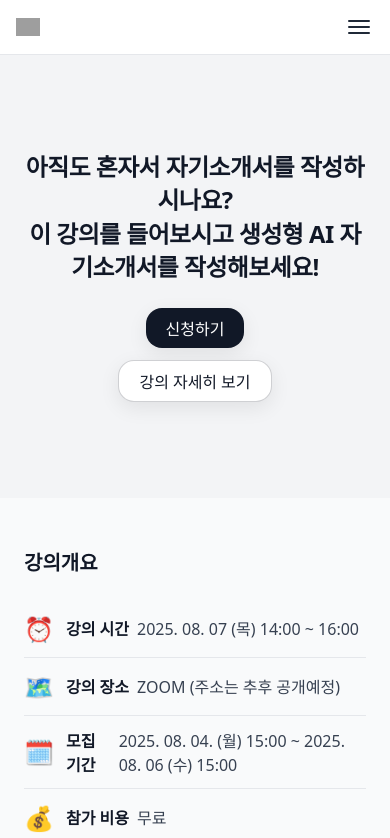
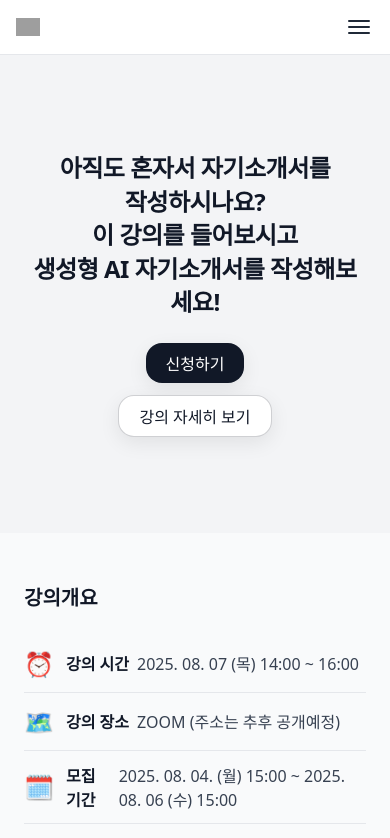
Before and after one commit to sipoon07/harmonium-likelion-v2, a React (Vite) app: page / in a window 390 px wide. Shown: the top 838 px of the page. Built offline with nearby package versions, Linux system fonts and the light colour scheme; grey boxes are pictures that could not be loaded; the HTML template or start-up script is replaced by a standard one; a web font is replaced by a local one.

Commit message:
mobile line change

```diff
--- a/src/index.css
+++ b/src/index.css
@@ -24,3 +24,11 @@ body{
   -moz-osx-font-smoothing:grayscale;
 }
 a{color:inherit;text-decoration:none}
+
+.brDesktop { display: inline; }
+.brMobile  { display: none; }
+
+@media (max-width: 640px) {
+  .brDesktop { display: none; }
+  .brMobile  { display: inline; }
+}
--- a/src/sections/HeroSection.module.css
+++ b/src/sections/HeroSection.module.css
@@ -6,7 +6,7 @@
   text-align:center; display:grid; place-items:center;
 }
 .title{
-  font-size:clamp(1.3rem, 2vw + 1rem, 2rem);
+  font-size:clamp(1.5rem, 2vw + 1rem, 2rem);
   font-weight:700; line-height:1.35; letter-spacing:-.02em;
 }
 .br{ display:none }
@@ -19,3 +19,9 @@
 @media (min-width:640px){
   .ctaRow{ flex-direction:row }
 }
+/* 기존 코드 아래쪽에 추가 */
+@media (max-width: 640px) {
+  .title {
+    white-space: pre-line; /* 줄바꿈 문자 인식 */
+  }
+}
--- a/src/sections/HeroSection.tsx
+++ b/src/sections/HeroSection.tsx
@@ -25,8 +25,8 @@ export default function HeroSection() {
         <Typewriter
           className={styles.title}
           lines={[
-            "아직도 혼자서 자기소개서를 작성하시나요?",
-            "이 강의를 들어보시고 생성형 AI 자기소개서를 작성해보세요!"
+            "아직도 혼자서 자기소개서를\n작성하시나요?",
+            "이 강의를 들어보시고\n생성형 AI 자기소개서를 작성해보세요!"
           ]}
           typingSpeed={42}
           startDelay={200}
```
